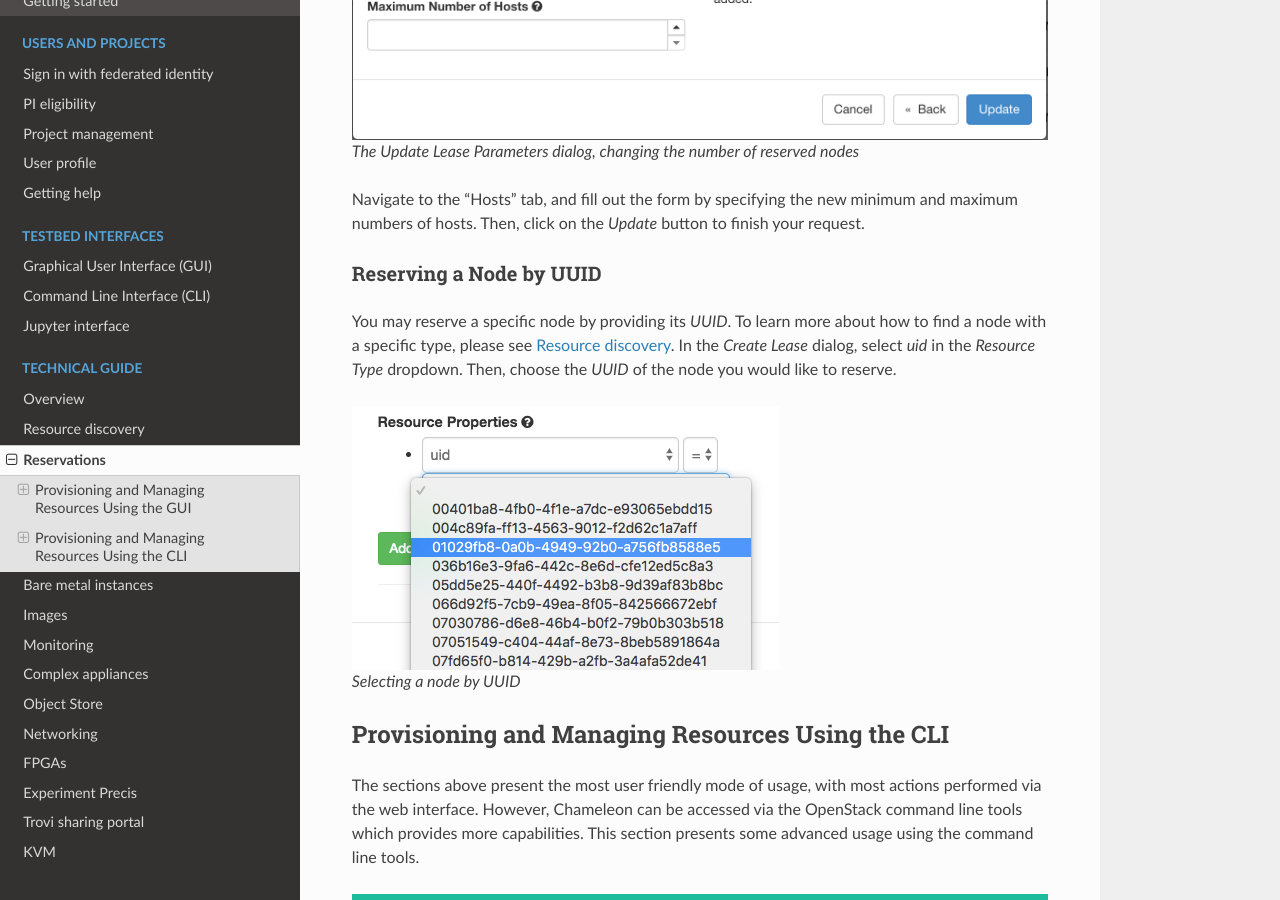
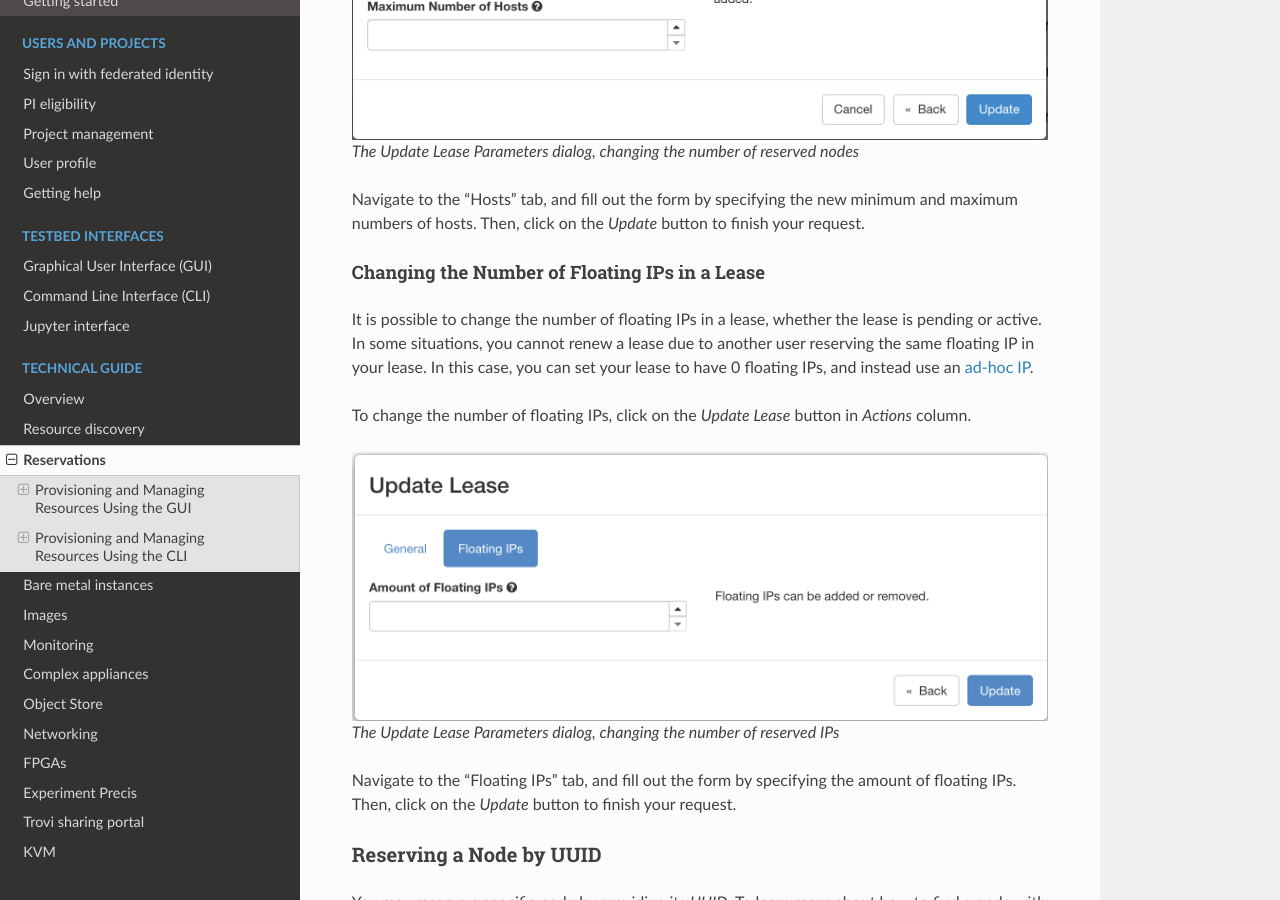
Before and after one commit to ChameleonCloud/docs, a Sphinx documentation site: the page built from source/technical/reservations.rst, in a window 1280 px wide and 900 px high, scrolled down 7522 px. Built offline with Sphinx 7.4.7 and the Read the Docs theme 2.0.0, drawn with Linux system fonts in a browser that asks for light colours.

Commit message:
Add updating floating IP reservation documentation

```diff
--- a/source/getting-started/index.rst
+++ b/source/getting-started/index.rst
@@ -179,6 +179,8 @@ that has been leased to you.
 
 Congratulations, you have launched an instance on a bare metal node!
 
+.. _associating-an_ip:
+
 Associating an IP address
 -------------------------
 
--- a/source/technical/reservations.rst
+++ b/source/technical/reservations.rst
@@ -216,6 +216,27 @@ To change the number of nodes of a lease, click on the *Update Lease* button in
 
 Navigate to the "Hosts" tab,  and fill out the form by specifying the new minimum
 and maximum numbers of hosts. Then, click on the *Update* button to finish your request.
+
+Changing the Number of Floating IPs in a Lease
+^^^^^^^^^^^^^^^^^^^^^^^^^^^^^^^^^^^^^^^^^^^^^^
+
+It is possible to change the number of floating IPs in a lease, whether the
+lease is pending or active. In some situations, you cannot renew a lease due to
+another user reserving the same floating IP in your lease. In this case, you
+can set your lease to have 0 floating IPs, and instead use an
+:ref:`ad-hoc IP <associating-an_ip>`.
+
+To change the number of floating IPs, click on the *Update Lease* button in
+*Actions* column.
+
+.. figure:: reservations/updateleasefloatingipcount.png
+   :alt: The Update Lease Parameters dialog, changing the number of reserved IPs
+
+   The Update Lease Parameters dialog, changing the number of reserved IPs
+
+
+Navigate to the "Floating IPs" tab,  and fill out the form by specifying the
+amount of floating IPs. Then, click on the *Update* button to finish your request.
 
 Reserving a Node by UUID
 ------------------------
```
Also changed, not shown: source/technical/reservations/updateleasefloatingipcount.png (added).
